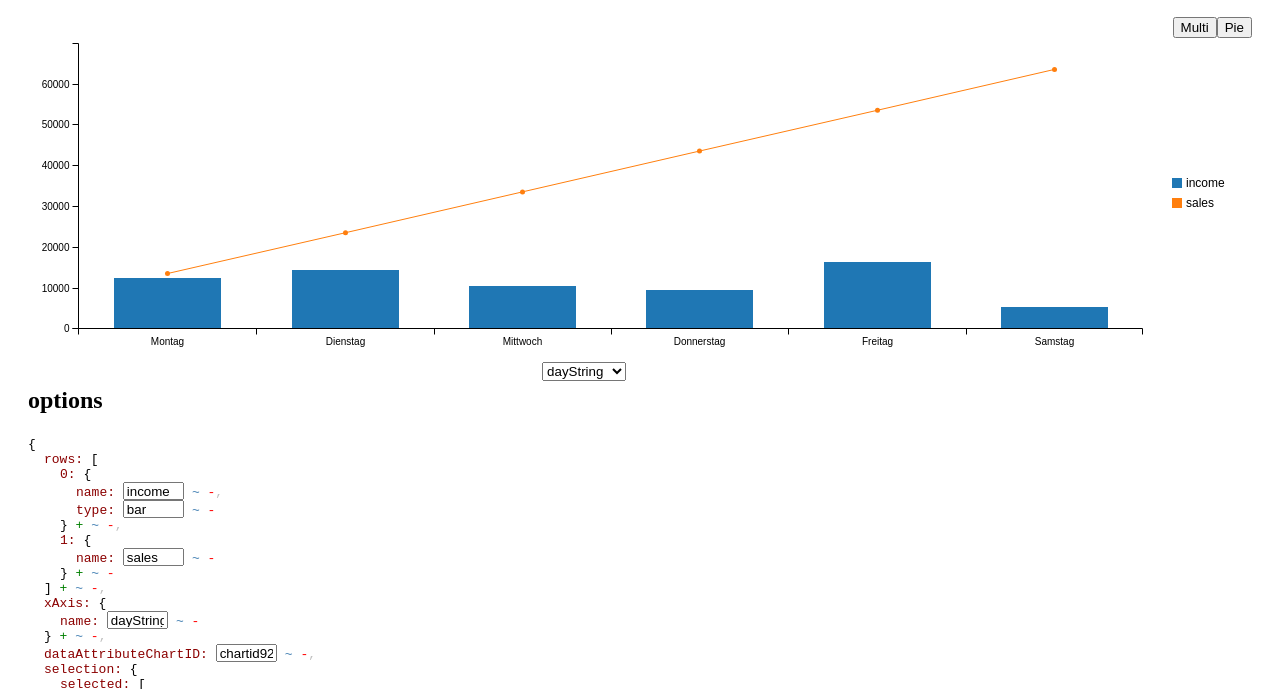
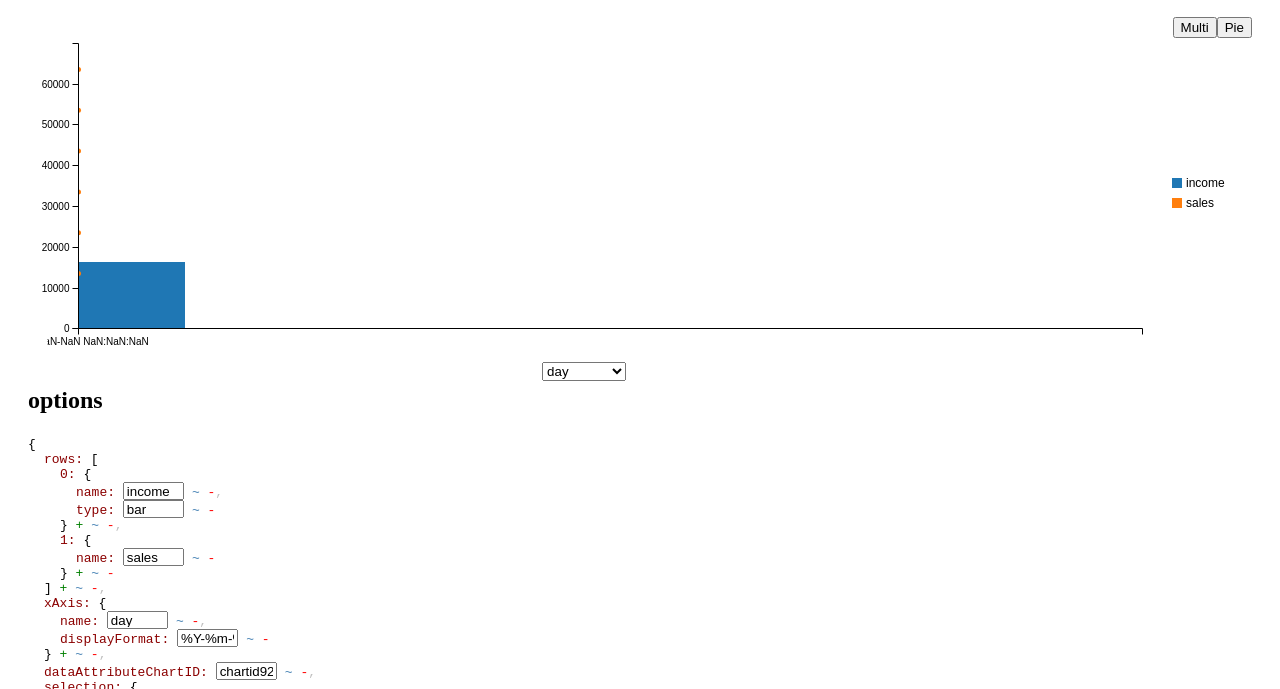
Before and after one commit to GraFiddle/angular-chart, a website: page demo/chart_multi.html in a window 1280 px wide. Shown: the part 89-778 px from the top of the page. Drawn offline with Linux system fonts and the light colour scheme.

Commit message:
update dependencies and apply changes

```diff
--- a/angular-chart.js
+++ b/angular-chart.js
@@ -143,7 +143,7 @@ angular.module('angularChart', [])
                       return console.warn('For data of the type "datetime" a format has to be defined.');
                     }
                     scope.configuration.axis.x.type = 'timeseries';
-                    scope.configuration.data.x_format = element.format;
+                    scope.configuration.data.xFormat = element.format;
                   } else if (element.type === 'string') {
                     scope.configuration.axis.x.type = 'category';
                   }
--- a/bower.json
+++ b/bower.json
@@ -27,7 +27,7 @@
     "angular-chart.js"
   ],
   "dependencies": {
-    "c3": "~0.2.x",
+    "c3": "~0.3.x",
     "angular": "~1.2.x"
   },
   "devDependencies": {
--- a/demo/chart_multi.html
+++ b/demo/chart_multi.html
@@ -26,7 +26,8 @@
           name: 'sales'
         }],
         xAxis: {
-          name: 'dayString',
+          name: 'day',
+          displayFormat: '%Y-%m-%d %H:%M:%S'
         }
       };
     </script>
--- a/package.json
+++ b/package.json
@@ -23,7 +23,7 @@
     "load-grunt-tasks": "~0.6",
     "grunt": "~0.4",
     "grunt-contrib-jshint": "~0.10",
-    "grunt-karma": "~0.8",
+    "grunt-karma": "~0.9",
     "grunt-karma-coveralls": "~2.5",
     "karma": "~0.12",
     "karma-coverage": "~0.2",
```
